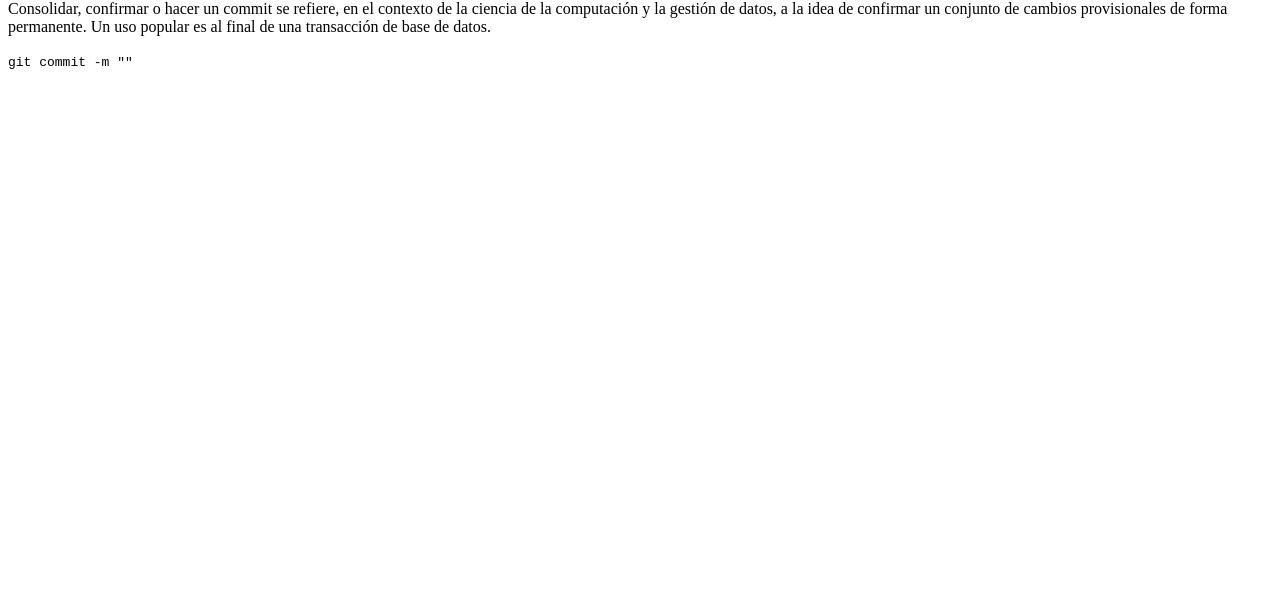
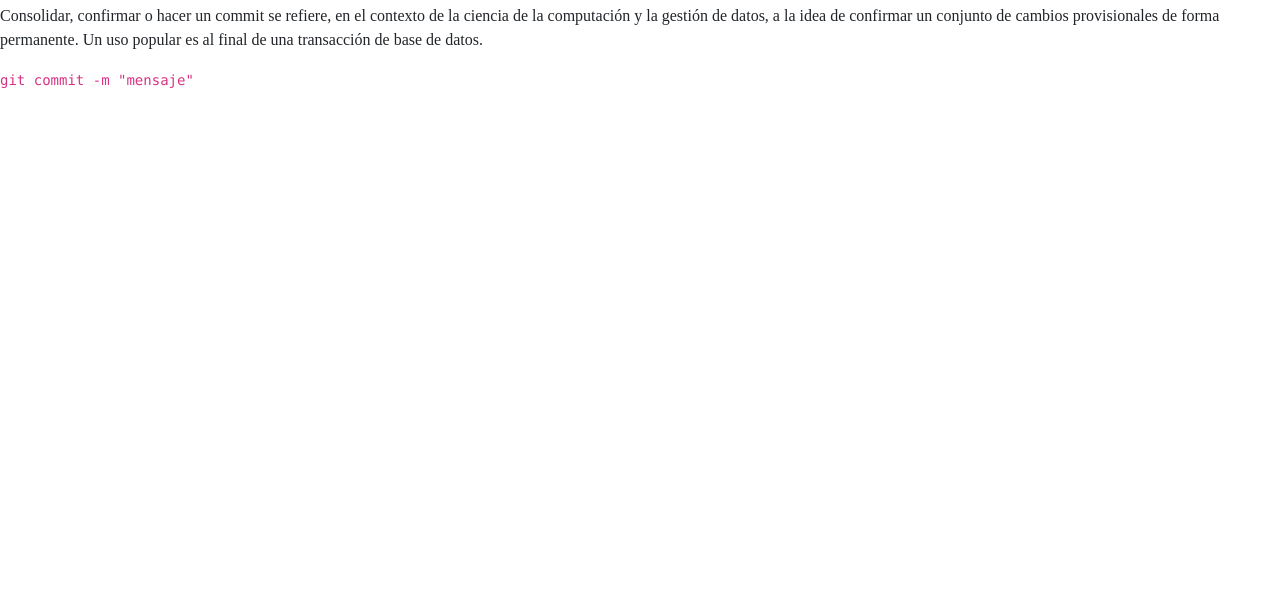
Before and after one commit to GabiCarcamo/full-stack_repositorio, a plain HTML site: page index.html in a window 1280 px wide. Shown: the part 196-800 px from the top of the page. Drawn offline with nearby package versions, Linux system fonts and the light colour scheme.

Commit message:
add bootstrap cdn to index.html

```diff
--- a/index.html
+++ b/index.html
@@ -5,6 +5,8 @@
     <meta http-equiv="X-UA-Compatible" content="IE=edge">
     <meta name="viewport" content="width=device-width, initial-scale=1.0">
     <title>Repositorio</title>
+    <!-- CSS only -->
+<link href="https://cdn.jsdelivr.net/npm/bootstrap@5.2.0-beta1/dist/css/bootstrap.min.css" rel="stylesheet" integrity="sha384-0evHe/X+R7YkIZDRvuzKMRqM+OrBnVFBL6DOitfPri4tjfHxaWutUpFmBp4vmVor" crossorigin="anonymous">
     <link rel="stylesheet" href="styles.css">
 </head>
 <body>
@@ -22,9 +24,11 @@
             <h1>Commit</h1>
             <p>Consolidar, confirmar o hacer un commit se refiere, en el contexto de la ciencia de la computación y la gestión de datos, a la idea de confirmar un conjunto de cambios provisionales de forma permanente. Un uso popular es al final de una transacción de base de datos.</p>
             <code>
-                git commit -m "<mensaje>"
+                git commit -m "mensaje"
             </code>
         </section>
     </main>
+    <!-- JavaScript Bundle with Popper -->
+<script src="https://cdn.jsdelivr.net/npm/bootstrap@5.2.0-beta1/dist/js/bootstrap.bundle.min.js" integrity="sha384-pprn3073KE6tl6bjs2QrFaJGz5/SUsLqktiwsUTF55Jfv3qYSDhgCecCxMW52nD2" crossorigin="anonymous"></script>
 </body>
 </html>
```
